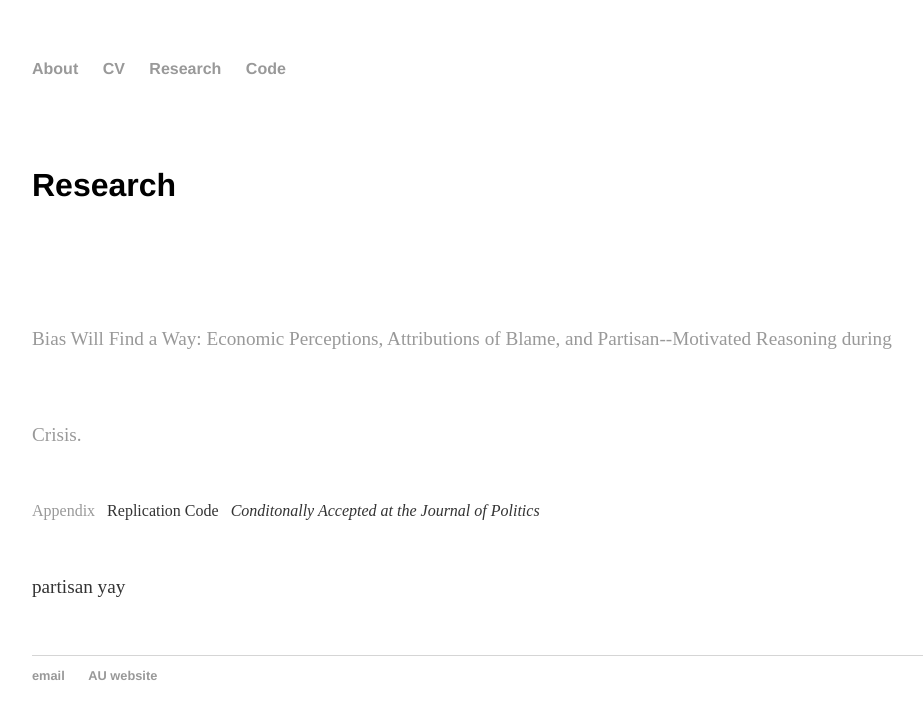
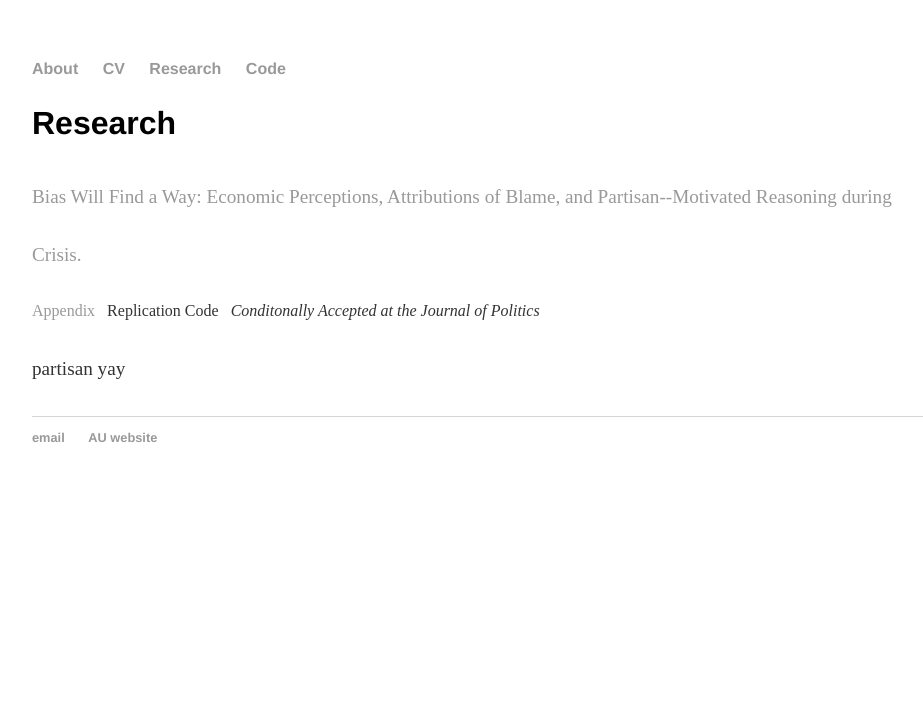
Before and after one commit to mbisgaard/mbisgaard.github.io, a Jekyll site: the page built from research/index.html, in a window 1280 px wide. Shown: the top 719 px of the page, without its empty margins (160-1083 px from the left). Built offline with Jekyll 4.4.1, drawn with Linux system fonts in a browser that asks for light colours.

Commit message:
Update main.css

```diff
--- a/css/main.css
+++ b/css/main.css
@@ -25,13 +25,12 @@ h1 {
 }
 h2 {
     font-size: 2em;
-    line-height: 5em;
     font-family:'Helvetica', 'Arial', 'Sans-Serif';
 }
 
 p {
     font-size: 1.2em;
-    line-height: 5em;
+    line-height: 3em;
     color: #333;
 }
 
```
